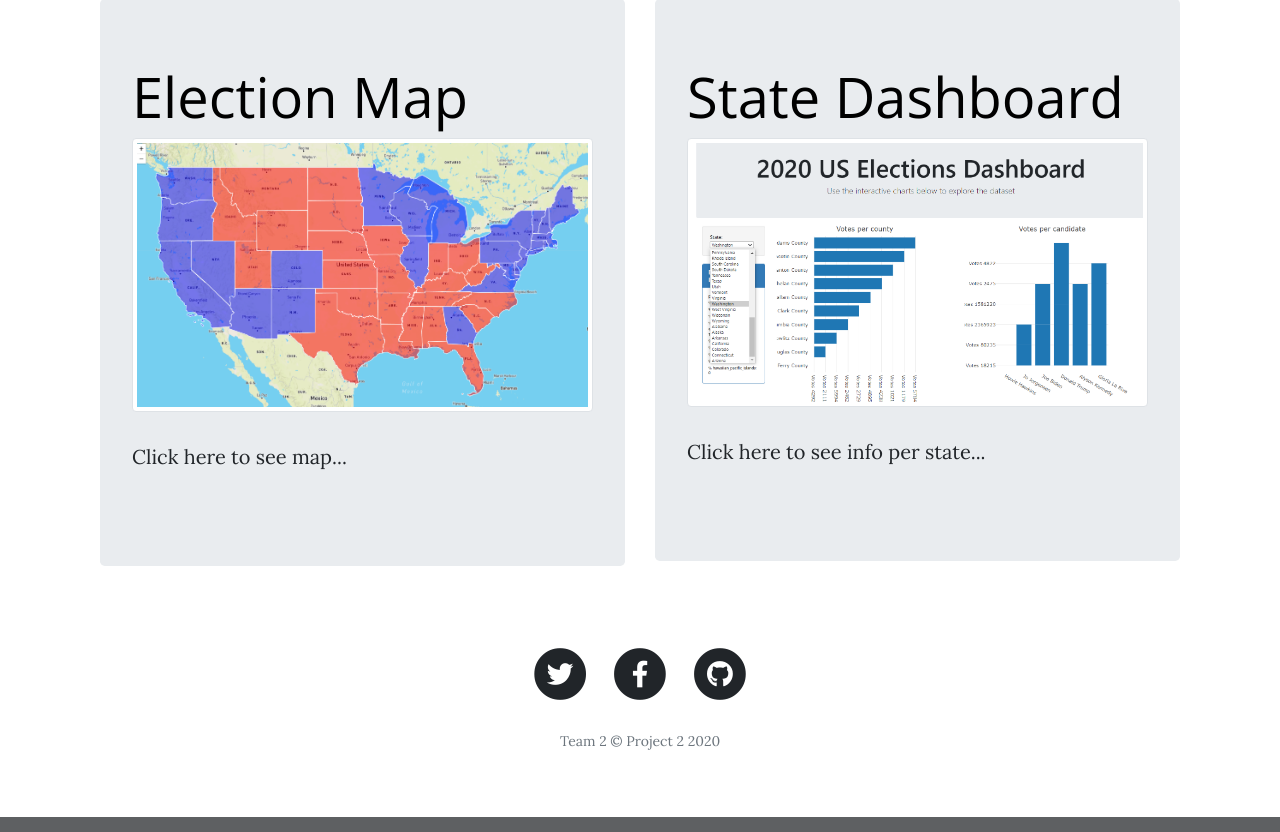
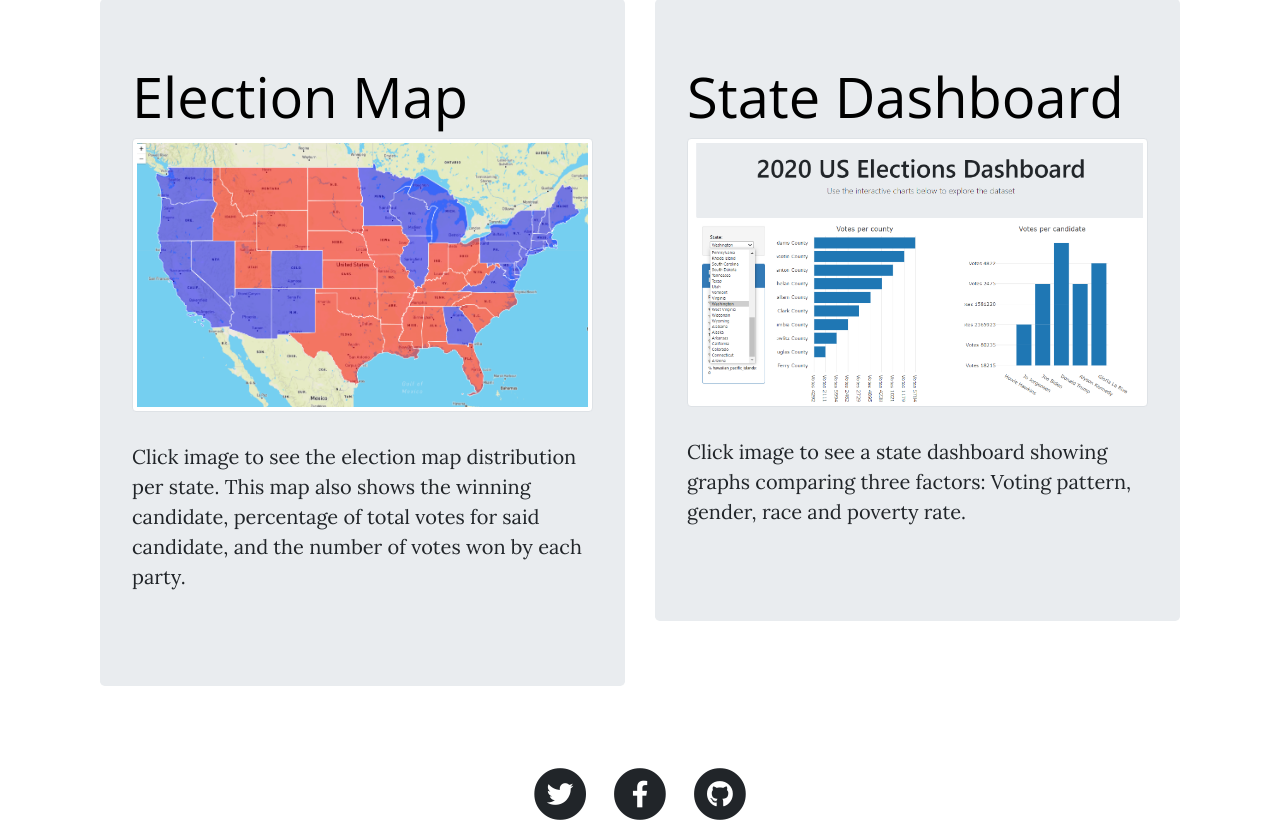
Before and after one commit to Levirdz/usa_elections_analysis_project_2, a Flask app: page / in a window 1280 px wide. Shown: the part 836-1668 px from the top of the page. Run offline with Flask 2, Linux system fonts and the light colour scheme; some libraries are stand-ins or nearby versions.

Commit message:
Update main.html

```diff
--- a/templates/main.html
+++ b/templates/main.html
@@ -20,7 +20,7 @@
 
   <!-- Custom styles for this template -->
   <link rel="stylesheet" href="https://stackpath.bootstrapcdn.com/bootstrap/4.3.1/css/bootstrap.min.css" integrity="sha384-ggOyR0iXCbMQv3Xipma34MD+dH/1fQ784/j6cY/iJTQUOhcWr7x9JvoRxT2MZw1T" crossorigin="anonymous">
-  <link href="css/clean-blog.min.css" rel="stylesheet">
+  <link href="../static/css/clean-blog.min.css" rel="stylesheet">
 
 
 </head>
@@ -48,7 +48,7 @@
     </div>
   </nav>
   <!-- Page Header -->
-  <header class="masthead" style="background-image: url('img/rep-dem.jpg')">
+  <header class="masthead" style="background-image: url('../static/img/rep-dem.webp')">
     <div class="overlay"></div>
     <div class="container">
       <div class="row">
@@ -80,13 +80,13 @@
                     <div class="row">
                         <div class="col-md-12">
                           <div class="thumbnail">
-                            <img src="img\map1.png" alt="..." class="img-thumbnail">
+                            <a href="/election-map/"><img src="../static/img/map1.png" alt="..." class="img-thumbnail" href="/election-map/"></a>
                           </div>
                         </div>
                     </div>
                     <div class="row">
                     <div class="col-md-12">
-                       <p>Click here to see map...</p>
+                       <p>Click image to see the election map distribution per state. This map also shows the winning candidate, percentage of total votes for said candidate, and the number of votes won by each party.</p>
                     </div>
                     </div>
                 </div>
@@ -97,13 +97,13 @@
                   <div class="row">
                       <div class="col-md-12">
                         <div class="thumbnail">
-                          <img src="img\dash1.png" alt="..." class="img-thumbnail">
+                          <a href="/dashboard/"><img src="../static/img/dash1.png" alt="..." class="img-thumbnail"></a>
                         </div>
                       </div>
                   </div>
                   <div class="row">
                   <div class="col-md-12">
-                     <p>Click here to see info per state...</p>
+                     <p>Click image to see a state dashboard showing graphs comparing three factors: Voting pattern, gender, race and poverty rate.</p>
                   </div>
                   </div>
               </div>
```
